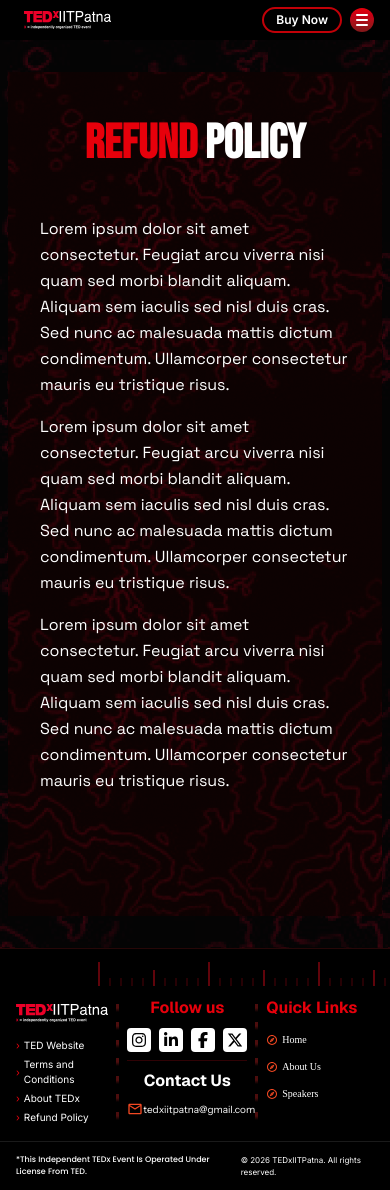
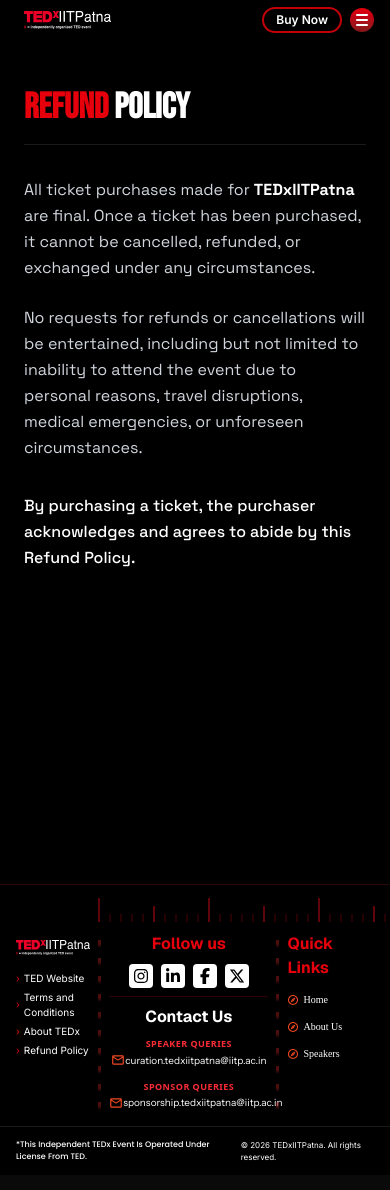
Before and after one commit to Samriddhi-creator/tedx-main-error-checking, a Next.js app: page /refund in a window 390 px wide. Built offline with nearby package versions, Linux system fonts and the light colour scheme; a web font is replaced by a local one.

Commit message:
Update footer emails, past editions title, refund policy page, mobile ticket height, and responsive text in AboutTed

```diff
--- a/src/app/funfair/page.tsx
+++ b/src/app/funfair/page.tsx
@@ -72,11 +72,7 @@
             lineHeight: '1.6'
           }}
         >
-          Before ideas take center stage, the journey begins with Funfair, a lively student
-          -driven celebration that brings the IIT Patna campus to life. Featuring interactive
-          games, creative activities, and vibrant photo opportunities, the event creates an
-          atmosphere filled with energy, laughter, and connection. More than just a pre-event,
-          Funfair serves as the opening chapter of the TEDxIITPatna experience.
+          Every TEDx journey begins long before the first speaker steps onto the stage. Funfair is where that journey comes to life, a vibrant celebration that transforms the campus into a hub of energy, creativity, and connection. Explore interactive games, engaging activities, curated photo spots, and delightful surprises around every corner. Whether you’re here to play, create, or simply soak in the atmosphere, Funfair sets the tone for an unforgettable TEDxIITPatna experience, where conversations begin long before ideas take the stage.
         </p>
       </div>
 
--- a/src/app/refund/page.tsx
+++ b/src/app/refund/page.tsx
@@ -1,19 +1,20 @@
 export default function RefundPolicy() {
     return (
-        <div className="relative min-h-screen text-white px-8 md:px-16 py-12" style={{
-            backgroundImage: `url('/images/bg1.png')`,
-            backgroundPosition: 'center',
-            backgroundSize: 'cover',
-        }}>
-            <div className="absolute inset-0 bg-black/20" />
-            <div className="relative z-10 max-w-4xl mx-auto">
-                <h1 className="font-['Bebas_Neue'] text-5xl md:text-8xl font-bold mb-12 text-center">
+        <div className="min-h-screen bg-black text-white -mx-2 sm:-mx-6 -my-8 px-6 md:px-16 py-12 md:py-20 flex flex-col items-center">
+            <div className="max-w-3xl w-full">
+                <h1 className="font-['Bebas_Neue'] text-4xl md:text-6xl font-bold mb-8 text-left border-b border-white/10 pb-4">
                     <span className="text-red-600">REFUND</span> POLICY
                 </h1>
-                <div className="font-['Space_Grotesk'] flex flex-col gap-4 text-base md:text-lg leading-relaxed items-start">
-                    <p>Lorem ipsum dolor sit amet consectetur. Feugiat arcu viverra nisi quam sed morbi blandit aliquam. Aliquam sem iaculis sed nisl duis cras. Sed nunc ac malesuada mattis dictum condimentum. Ullamcorper consectetur mauris eu tristique risus.</p>
-                    <p>Lorem ipsum dolor sit amet consectetur. Feugiat arcu viverra nisi quam sed morbi blandit aliquam. Aliquam sem iaculis sed nisl duis cras. Sed nunc ac malesuada mattis dictum condimentum. Ullamcorper consectetur mauris eu tristique risus.</p>
-                    <p>Lorem ipsum dolor sit amet consectetur. Feugiat arcu viverra nisi quam sed morbi blandit aliquam. Aliquam sem iaculis sed nisl duis cras. Sed nunc ac malesuada mattis dictum condimentum. Ullamcorper consectetur mauris eu tristique risus.</p>
+                <div className="font-['Space_Grotesk'] flex flex-col gap-6 text-base md:text-lg leading-relaxed text-gray-300">
+                    <p>
+                        All ticket purchases made for <strong className="text-white">TEDxIITPatna</strong> are final. Once a ticket has been purchased, it cannot be cancelled, refunded, or exchanged under any circumstances.
+                    </p>
+                    <p>
+                        No requests for refunds or cancellations will be entertained, including but not limited to inability to attend the event due to personal reasons, travel disruptions, medical emergencies, or unforeseen circumstances.
+                    </p>
+                    <p className="font-medium text-white pt-2">
+                        By purchasing a ticket, the purchaser acknowledges and agrees to abide by this Refund Policy.
+                    </p>
                 </div>
             </div>
         </div>
--- a/src/components/Footer.tsx
+++ b/src/components/Footer.tsx
@@ -161,11 +161,24 @@
                     </div>
                     <div className="w-full h-[1px] bg-red-800/30" />
                     <h3 className="font-sans text-base md:text-4xl font-bold text-white">Contact Us</h3>
-                    <Link href="mailto:tedxiitpatna@gmail.com"
-                        className="flex items-center gap-1 text-white font-['Instrument_Sans'] text-[10px] md:text-sm font-normal hover:text-red-500 transition-colors">
-                        <Image src="/mail.svg" alt="mail" width={16} height={16} className="md:w-5 md:h-5" />
-                        <span className="-ml-1 md:ml-0 md:text-xl">tedxiitpatna@gmail.com</span>
-                    </Link>
+                    <div className="flex flex-col gap-3 md:gap-4 items-center w-full">
+                        <div className="flex flex-col items-center text-center">
+                            <span className="text-[9px] md:text-xs text-red-500 font-semibold uppercase tracking-wider mb-0.5">Speaker Queries</span>
+                            <Link href="mailto:tedxiitpatna@gmail.com"
+                                className="flex items-center gap-1 text-white font-['Instrument_Sans'] text-[10px] md:text-sm font-normal hover:text-red-500 transition-colors">
+                                <Image src="/mail.svg" alt="mail" width={16} height={16} className="w-3.5 h-3.5 md:w-5 md:h-5" />
+                                <span className="-ml-1 md:ml-0 md:text-xl">curation.tedxiitpatna@iitp.ac.in</span>
+                            </Link>
+                        </div>
+                        <div className="flex flex-col items-center text-center">
+                            <span className="text-[9px] md:text-xs text-red-500 font-semibold uppercase tracking-wider mb-0.5">Sponsor Queries</span>
+                            <Link href="mailto:tedxiitpatna@gmail.com"
+                                className="flex items-center gap-1 text-white font-['Instrument_Sans'] text-[10px] md:text-sm font-normal hover:text-red-500 transition-colors">
+                                <Image src="/mail.svg" alt="mail" width={16} height={16} className="w-3.5 h-3.5 md:w-5 md:h-5" />
+                                <span className="-ml-1 md:ml-0 md:text-xl">sponsorship.tedxiitpatna@iitp.ac.in</span>
+                            </Link>
+                        </div>
+                    </div>
                 </div>
 
                 {/* Divider */}
--- a/src/components/about/AboutTed.tsx
+++ b/src/components/about/AboutTed.tsx
@@ -1,17 +1,20 @@
-export default function AboutTed(){
+export default function AboutTed() {
     return (
-        <div className="flex flex-col sm:flex-row justify-center items-start gap-1.5 sm:gap-5 md:gap-8 lg:gap-14">
+        <div className="flex flex-col sm:flex-row justify-center items-start gap-6 sm:gap-8 md:gap-12 lg:gap-16">
             <div className="w-full sm:w-[52%]">
-                <span className="text-[#FF0000] font-cormorant text-[30px] sm:text-[40px] md:text-[60px] lg:text-[81px] font-bold tracking-[0.02em]">TED</span>
-                <p className="text-[8px] sm:text-[13px] md:text-[18px] lg:text-[20px] font-normal tracking-[0.01em] font-space">
-                    TED (Technology, Entertainment, Design) began in 1984 as a conference uniting the worlds of technology, entertainment, and design. Over the years, it has evolved into a global platform dedicated to spreading powerful, thought-provoking ideas across disciplines. Through its signature TED Talks, it amplifies the voices of visionaries, changemakers, and experts, making knowledge accessible to all. TED fosters curiosity, sparks dialogue, and drives meaningful impact by inspiring individuals and communities to think deeper and act with purpose.TED (Technology, Entertainment, Design) began in 1984 as a conference uniting the worlds of technology, entertainment, and design. Over the years, it has evolved into a global platform dedicated to spreading powerful, thought-provoking ideas across disciplines. Through its signature TED Talks, it amplifies the voices of visionaries, changemakers, and experts, making knowledge accessible to all. TED fosters curiosity, sparks dialogue, and drives meaningful impact by inspiring individuals and communities to think deeper and act with purpose.
-                </p>
+                <span className="block text-[#FF0000] font-cormorant text-4xl sm:text-5xl md:text-7xl lg:text-[81px] font-bold tracking-[0.02em] leading-none mb-3 md:mb-5">TED</span>
+                <p className="text-xs sm:text-sm md:text-base lg:text-lg xl:text-xl font-normal leading-relaxed tracking-[0.01em] font-space text-white/80">
+                    TED is a nonprofit, nonpartisan organization dedicated to discovering, debating and spreading ideas that spark conversation, deepen understanding and drive meaningful change. Our organization is devoted to curiosity, reason, wonder and the pursuit of knowledge — without an agenda. We welcome people from every discipline and culture who seek a deeper understanding of the world and connection with others, and we invite everyone to engage with ideas and activate them in your community.
+                    <br/><br/>
+                    TED began in 1984 as a conference where Technology, Entertainment and Design converged, but today it spans a multitude of worldwide communities and initiatives exploring everything from science and business to education, arts and global issues. In addition to the TED Talks curated from our annual conferences and published on TED.com, we produce original podcasts, short video series, animated educational lessons (TED-Ed) and TV programs that are translated into more than 100 languages and distributed via partnerships around the world. Each year, thousands of independently run TEDx events. Through the Audacious Project, TED has helped catalyze $6.6 billion in funding for projects that support bold solutions to the world's most urgent challenges — working to make the world more beautiful, sustainable and just. In 2020, TED launched Countdown, an initiative to accelerate solutions to the climate crisis and mobilize a movement for a net-zero future, and in 2023 TED launched TED Democracy to spark a new kind of conversation focused on realistic pathways towards a more vibrant and equitable future. View a full list of TED’s many programs and initiatives.               </p>
             </div>
             <div className="w-full sm:w-[48%]">
-                <span className="text-[#FF0000] font-cormorant text-[30px] sm:text-[40px] md:text-[60px] lg:text-[81px] font-bold tracking-[0.02em]">TEDx</span>
-                <p className="text-[8px] sm:text-[13px] md:text-[18px] lg:text-[20px] font-space font-normal tracking-[0.01em]">
-                    In the spirit of ideas worth spreading, TED has created a program called TEDx. TEDx is a program of local, self-organized events that bring people together to share a TED-like experience. Our event is called TEDxIITPatna, where x = independently organized TED event. At our TEDxIITPatna event, TED Talks video and live speakers will combine to spark deep discussion and connection in a small group. The TED Conference provides general guidance for the TEDx program, but individual TEDx events , including ours, are self-organized.
-                </p>
+                <div className="flex flex-row items-baseline gap-2 mb-3 md:mb-5">
+                    <span className="text-[#FF0000] font-cormorant text-4xl sm:text-5xl md:text-7xl lg:text-[81px] font-bold tracking-[0.02em] leading-none">TEDx</span>
+                    <span className="text-white/60 font-space text-xs sm:text-sm md:text-base lg:text-lg font-normal tracking-[0.01em]">(x = independently organized event)</span>
+                </div>
+                <p className="text-xs sm:text-sm md:text-base lg:text-lg xl:text-xl font-space font-normal leading-relaxed tracking-[0.01em] text-white/80">
+                    In the spirit of discovering and spreading ideas, TEDx is a program of local, self-organized events that bring people together to share a TED-like experience. At a TEDx event, TED Talks video and live speakers combine to spark deep discussion and connection. These local, self-organized events are branded TEDx, where x = independently organized TED event. The TED Conference provides general guidance for the TEDx program, but individual TEDx events are self-organized. (Subject to certain rules and regulations.)</p>
             </div>
         </div>
     )
--- a/src/components/past-editions/OurJourney.tsx
+++ b/src/components/past-editions/OurJourney.tsx
@@ -423,14 +423,9 @@
             >
                 <div className="absolute inset-0 bg-black/40 z-0" />
 
-                <Image
-                    src="/ourjourney.svg"
-                    alt="Our Journey"
-                    width={800}
-                    height={200}
-                    className="relative z-10 mx-auto mb-24 w-[90%] md:w-[800px]"
-                    priority
-                />
+                <h1 className="relative z-10 mx-auto mb-16 md:mb-24 text-[45px] sm:text-[70px] md:text-[90px] lg:text-[110px] xl:text-[120px] font-bebas font-normal tracking-wide text-center text-[#F3E9DC] uppercase drop-shadow-[0_4px_12px_rgba(0,0,0,0.5)]">
+                    Past Editions
+                </h1>
 
                 <div ref={timelineRef} className="relative z-10 max-w-5xl mx-auto overflow-visible">
                     <svg
--- a/src/features/components/home/buyTickects.tsx
+++ b/src/features/components/home/buyTickects.tsx
@@ -16,7 +16,7 @@
             flex flex-col md:flex-row
             border border-[#B3031C] rounded-[20px]
             w-full max-w-4xl mx-auto
-            min-h-[200px] md:h-[350px]
+            min-h-[580px] md:h-[350px]
             overflow-visible
             shadow-[0_0_20px_rgba(179,3,28,0.25)]
             "
```
